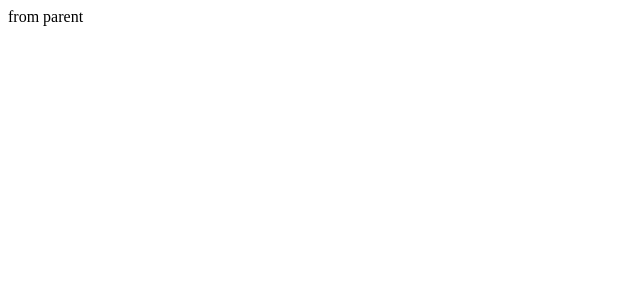
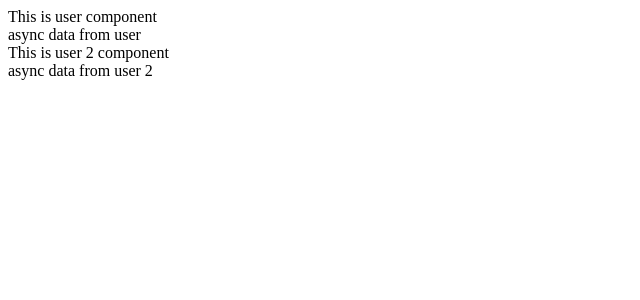
Before and after one commit to sumitroajiprabowo/vue3-composite-api, a Vue app: page / in a window 1280 px wide. Shown: the top 300 px of the page, without its empty margins (0-640 px from the left). Built offline with nearby package versions, Linux system fonts and the light colour scheme.

Commit message:
Suspense

```diff
--- a/src/App.vue
+++ b/src/App.vue
@@ -1,12 +1,38 @@
-<script setup>
-import { ref } from 'vue'
-import ChildComp from './components/Child.vue'
+<template>
+<div v-if="error"> {{ error }}</div>
+  <Suspense>
+    <template #default>
+      <div>
+        <UserComponent />
+        <User2Component />
+      </div>
+    </template>
+    <template #fallback>
+      <span> Loading ...</span>
+    </template>
+  </Suspense>
+</template>
 
-const msg = ref('from parent')
+
+<script>
+import { ref, onErrorCaptured } from 'vue'
+import UserComponent from './components/User.vue'
+import User2Component from './components/User2.vue'
+
+export default {
+  components: {
+    UserComponent,
+    User2Component
+  },
+  setup(){
+    const error = ref(null)
+    onErrorCaptured(e => {
+      error.value = e
+    })
+    return {
+      error
+    }
+  }
+
+}
 </script>
-
-<template>
-  <ChildComp>
-    {{ msg}}
-  </ChildComp>
-</template>
--- a/src/components/Child.vue
+++ /dev/null
@@ -1,3 +0,0 @@
-<template>
-  <slot>Fallback content</slot>
-</template>
--- /dev/null
+++ b/src/components/User.vue
@@ -0,0 +1,32 @@
+<template>
+<div>
+  This is user component
+</div>
+
+<div>
+  {{ data }}
+</div>
+</template>
+
+<script>
+
+import { ref } from 'vue'
+
+export default {
+  async setup () {
+    const data = ref('null')
+    const getData = () => new Promise(resolve => {
+      return setTimeout(() => {
+        resolve(data.value = 'async data from user')
+      }, 5000)
+    })
+
+    await getData()
+
+    return {
+      data
+    }
+  }
+}
+
+</script>
--- /dev/null
+++ b/src/components/User2.vue
@@ -0,0 +1,32 @@
+<template>
+<div>
+  This is user 2 component
+</div>
+
+<div>
+  {{ data }}
+</div>
+</template>
+
+<script>
+
+import { ref } from 'vue'
+
+export default {
+  async setup () {
+    const data = ref('null')
+    const getData = () => new Promise(resolve => {
+      return setTimeout(() => {
+        resolve(data.value = 'async data from user 2')
+      }, 5000)
+    })
+
+    await getData()
+
+    return {
+      data
+    }
+  }
+}
+
+</script>
```
